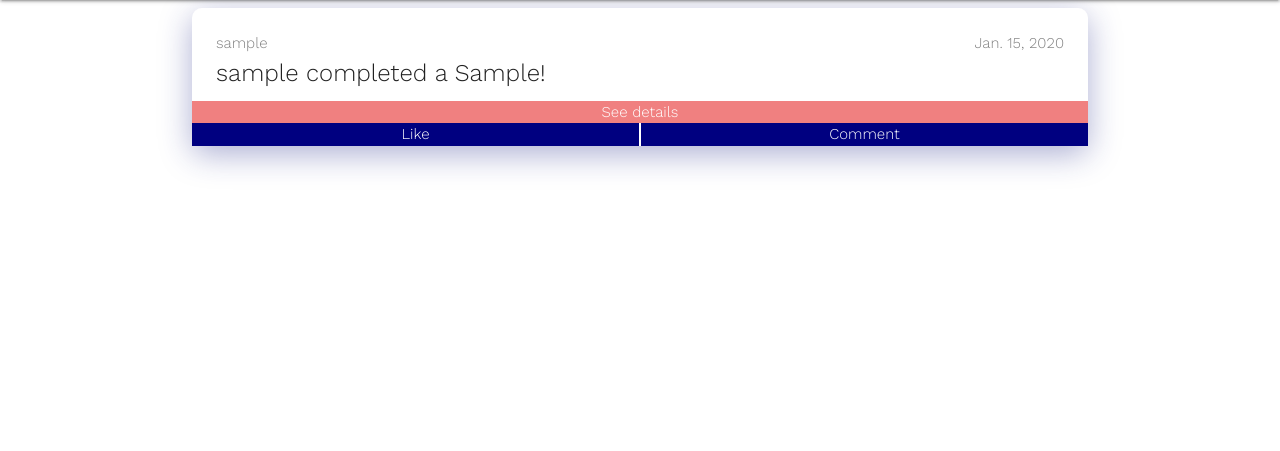
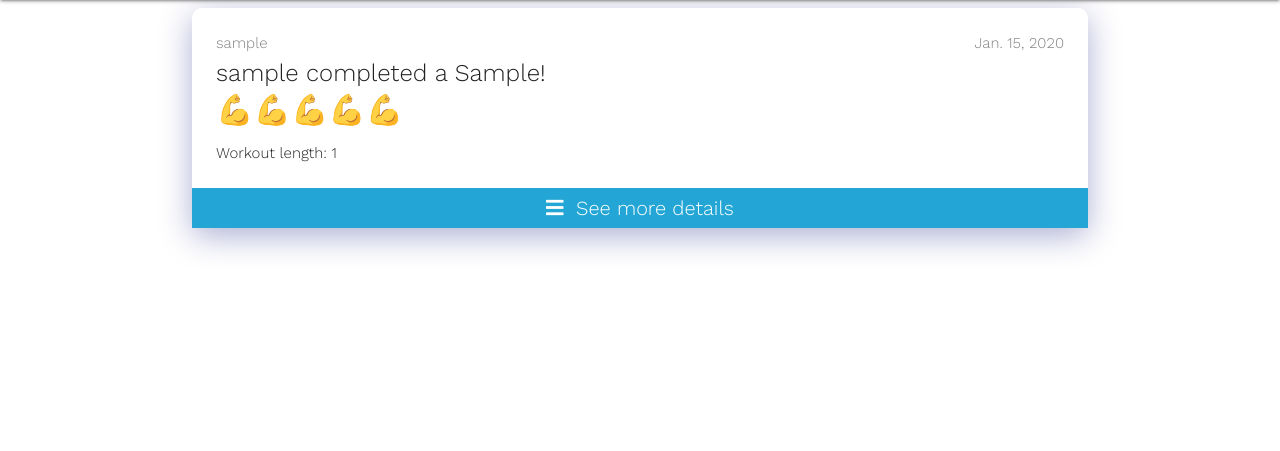
Before and after one commit to mikeolsonn/fitiva, a Django app: page /workouts/ in a window 1280 px wide. Shown: the part 64-515 px from the top of the page. Run offline with Django 3.2, Linux system fonts and the light colour scheme; a user stored in the database is signed in; tables that the repository leaves empty hold one stand-in row (values such as "Sample post"); some libraries are stand-ins or nearby versions.

Commit message:
made updates to homepage card

```diff
--- a/main_app/static/css/style.css
+++ b/main_app/static/css/style.css
@@ -107,6 +107,7 @@ h1.login {
 
 .detail-link {
   text-decoration: none;
+  background-color: #23a6d5;
 }
 
 #like-button, #comment-button {
@@ -115,9 +116,13 @@ h1.login {
 }
 
 #details-button {
-  background-color: lightcoral;
+  display: flex;
+  justify-content: center;
+  align-items: center;
+  background-color: #23a6d5;
   color: white;
-  text-align: center;
+  height: 40px;
+  font-size: 20px;
 }
 
 .like-comment {
@@ -140,3 +145,13 @@ h1.login {
 .actn-btns button {
   margin: 50px 25px 50px 25px;
 }
+
+#workout-length {
+  padding: 10px 0 0 0;
+  grid-column: 1 / 3;
+}
+
+#emojis {
+  padding: 10px 0 0 0;
+  grid-column: 1 / 3;
+}
--- a/main_app/templates/base.html
+++ b/main_app/templates/base.html
@@ -11,6 +11,8 @@
     <link rel="stylesheet" href="https://cdnjs.cloudflare.com/ajax/libs/materialize/1.0.0/css/materialize.min.css">
     <link rel="stylesheet" type="text/css" href="{% static 'css/style.css' %}">
     <script src="https://cdnjs.cloudflare.com/ajax/libs/materialize/1.0.0/js/materialize.min.js"></script>
+    <!-- Font Awesome CDN -->
+    <link rel="stylesheet" href="https://cdnjs.cloudflare.com/ajax/libs/font-awesome/5.14.0/css/all.min.css" integrity="sha512-1PKOgIY59xJ8Co8+NE6FZ+LOAZKjy+KY8iq0G4B3CyeY6wYHN3yt9PW0XpSriVlkMXe40PTKnXrLnZ9+fkDaog==" crossorigin="anonymous" />
 </head>
 <body>
     <header class="navbar-fixed">
--- a/main_app/templates/workouts/index.html
+++ b/main_app/templates/workouts/index.html
@@ -1,4 +1,5 @@
 {% extends 'base.html' %}
+{% load static %}
 {% block content %}
 
 
@@ -10,14 +11,20 @@
             <div id="username">{{ W.user }}</div>
             <p id="date">{{ W.date}}</p>
             <span class="card-title" id="full-length">{{ W.user }} completed a {{ W.workout_type }}!</span>
+            {% if W.workout_type == 'run' %}
+            <span id="emojis" style='font-size:30px;'>&#127939;&#127939;&#127939;&#127939;&#127939;</span>
+            {% else %}
+            <span id="emojis" style='font-size:30px;'>&#128170;&#128170;&#128170;&#128170;&#128170;</span>
+            {% endif %}
+            <p id="workout-length">Workout length: {{ W.workout_length }}</p>
         </div>
         <a class="detail-link" href="{% url 'detail' W.id %}">
-            <div id="details-button">See details</div>
+            <div id="details-button"><i class="fas fa-bars"></i>&nbsp;&nbsp;See more details</div>
         </a>
-        <div class="like-comment">
+        <!-- <div class="like-comment">
             <div id="like-button">Like</div>
             <div id="comment-button">Comment</div>
-        </div>
+        </div> -->
     </div>
 {% endfor %}
 
```
Also changed, not shown: main_app/static/images/threelines.png (added).
